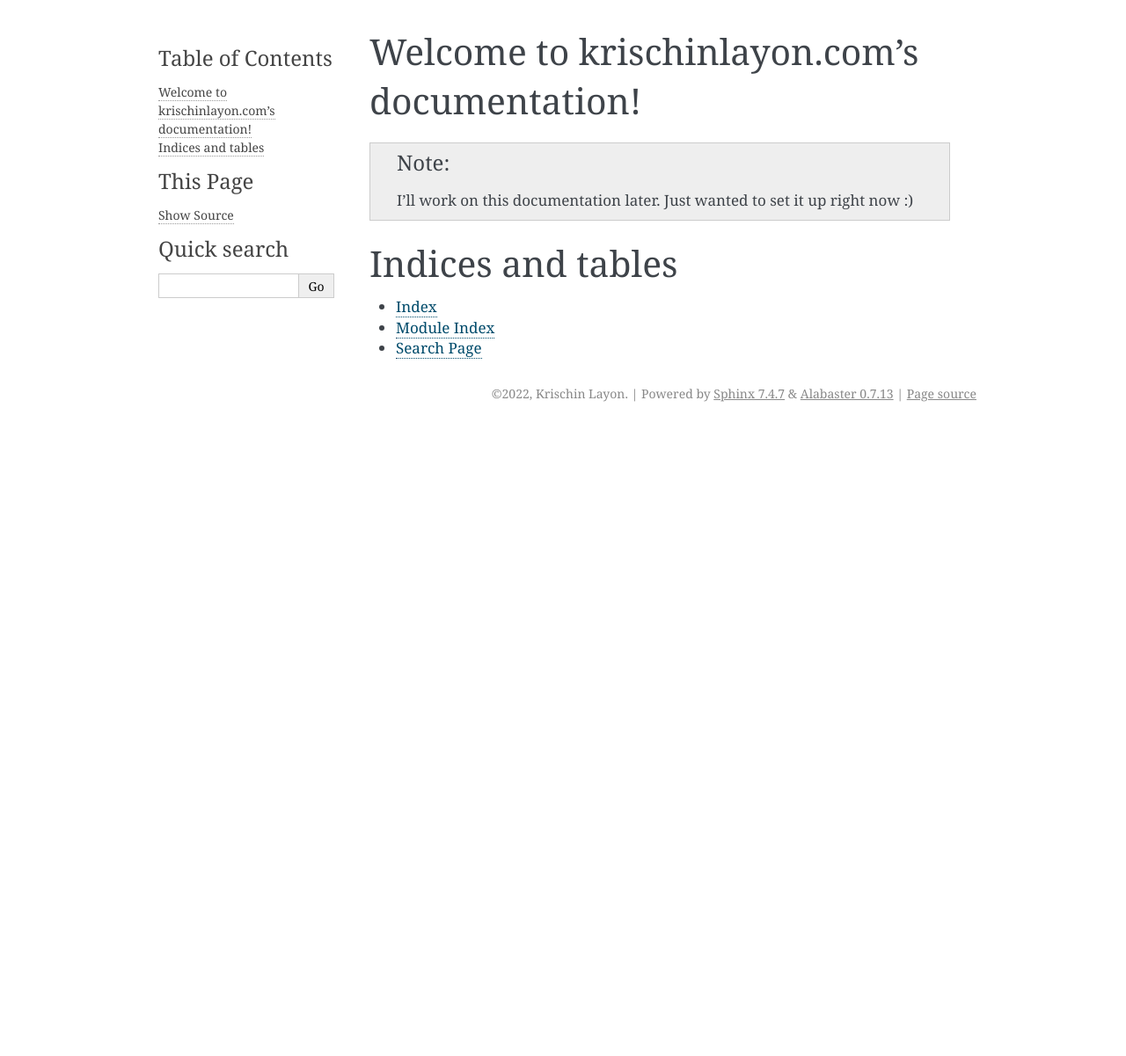
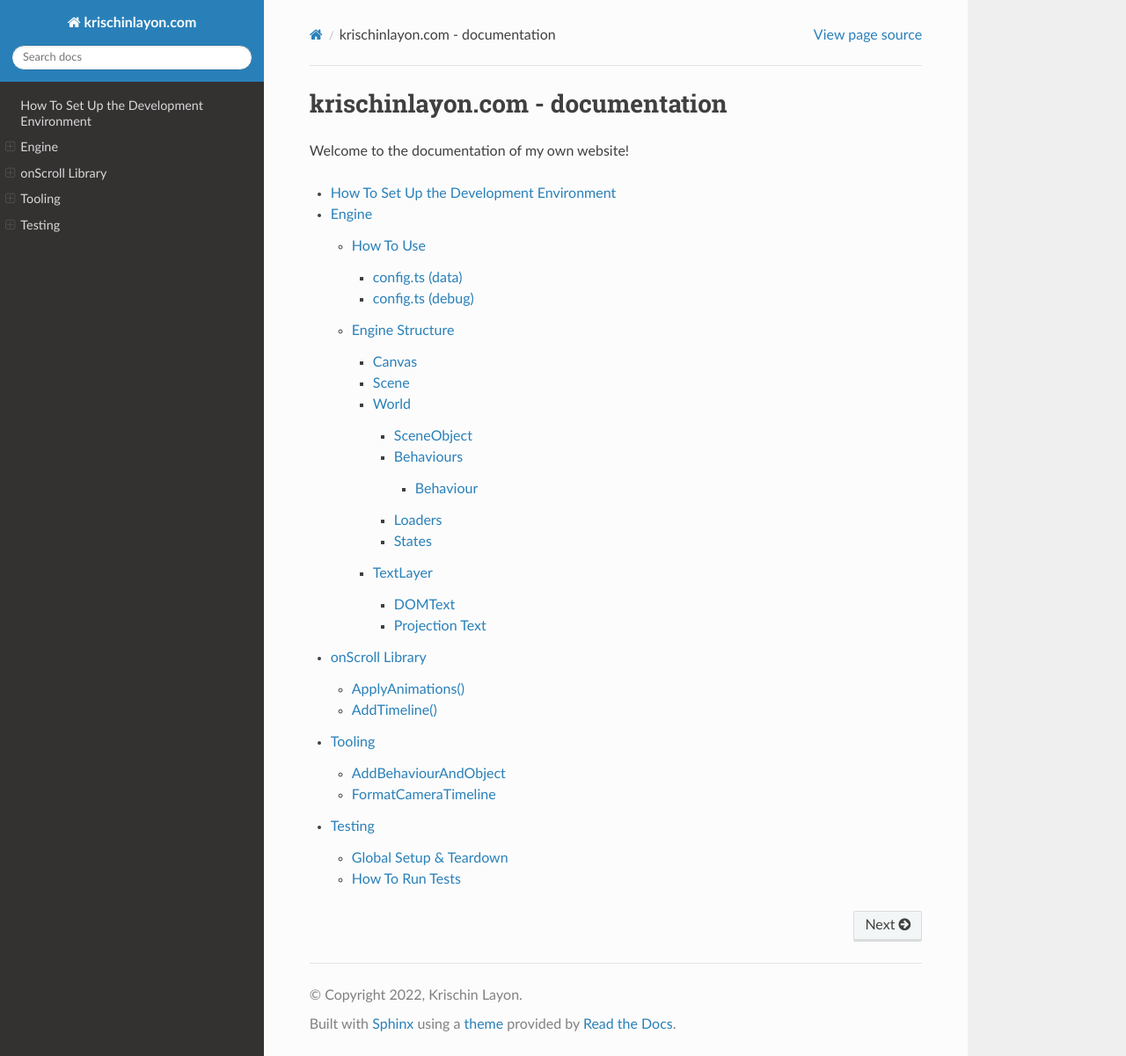
Before and after one commit to kris-chin/kris-chin.github.io, a Sphinx documentation site: the page built from docs/source/index.rst, in a window 1280 px wide and 1201 px high. Shown: the whole window at 88% size. Built offline with Sphinx 7.4.7 and the Read the Docs theme 2.0.0, drawn with Linux system fonts in a browser that asks for light colours.

Commit message:
Add Docs Skeleton

```diff
--- a/REQUIREMENTS.txt
+++ b/REQUIREMENTS.txt
@@ -5,3 +5,4 @@ json5
 
 #Documentation
 sphinx
+sphinx-rtd-theme
--- /dev/null
+++ b/docs/source/DevEnvironment.rst
@@ -0,0 +1,5 @@
+###########################################
+How To Set Up the Development Environment
+###########################################
+
+Poggers
--- /dev/null
+++ b/docs/source/Engine.rst
@@ -0,0 +1,85 @@
+###########
+Engine
+###########
+
+The 3D Engine that powers the site is built upon THREE.JS.
+
+******************
+How To Use
+******************
+
+==================
+config.ts (data)
+==================
+config that is passed into Canvas and determines data
+export data
+
+==================
+config.ts (debug)
+==================
+config that is passed into Canvas and determines debug settings
+
+
+******************
+Engine Structure
+******************
+
+The Engine is contained entirely within a React JSX Component named ``<Canvas>``
+
+==================
+Canvas
+==================
+Canvas Object
+
+==================
+Scene
+==================
+
+Scene Made out of :ref:`SceneObjects <SceneObject>`.
+
+Contains a :ref:`World`.
+
+.. _World:
+
+==================
+World
+==================
+World Object
+
+.. _SceneObject:
+
+SceneObject
+-----------
+
+Scene Objects
+
+.. _Behaviours:
+
+Behaviours
+----------
+Behaviour
+
+Behaviour
+^^^^^^^^^
+Behaviour Object
+
+Loaders
+---------
+Loader Object
+
+States
+-------------
+Explain what states are
+
+==================
+TextLayer
+==================
+Text Layer Object
+
+DOMText
+-------
+Dom text
+
+Projection Text
+---------------
+Projection Text
--- /dev/null
+++ b/docs/source/ScrollScene.rst
@@ -0,0 +1,8 @@
+onScroll Library
+#################
+
+ApplyAnimations()
+=================
+
+AddTimeline()
+================
--- /dev/null
+++ b/docs/source/Testing.rst
@@ -0,0 +1,9 @@
+#######
+Testing
+#######
+
+Global Setup & Teardown
+========================
+
+How To Run Tests
+========================
--- /dev/null
+++ b/docs/source/Tooling.rst
@@ -0,0 +1,9 @@
+#########
+Tooling
+#########
+
+AddBehaviourAndObject
+=====================
+
+FormatCameraTimeline
+====================
--- a/docs/source/conf.py
+++ b/docs/source/conf.py
@@ -47,7 +47,11 @@ exclude_patterns = []
 # The theme to use for HTML and HTML Help pages.  See the documentation for
 # a list of builtin themes.
 #
-html_theme = 'alabaster'
+html_theme = 'sphinx_rtd_theme'
+
+html_theme_options = {
+    'collapse_navigation' : False,
+}
 
 # Add any paths that contain custom static files (such as style sheets) here,
 # relative to this directory. They are copied after the builtin static files,
--- a/docs/source/index.rst
+++ b/docs/source/index.rst
@@ -1,23 +1,12 @@
-.. krischinlayon.com documentation master file, created by
-   sphinx-quickstart on Wed Feb 23 11:21:09 2022.
-   You can adapt this file completely to your liking, but it should at least
-   contain the root `toctree` directive.
 
-Welcome to krischinlayon.com's documentation!
+krischinlayon.com - documentation
 =============================================
 
-.. note::
-   I'll work on this documentation later. Just wanted to set it up right now :)
+Welcome to the documentation of my own website!
 
 .. toctree::
-   :maxdepth: 2
-   :caption: Contents:
-
-
-
-Indices and tables
-==================
-
-* :ref:`genindex`
-* :ref:`modindex`
-* :ref:`search`
+   DevEnvironment
+   Engine
+   ScrollScene
+   Tooling
+   Testing
```
